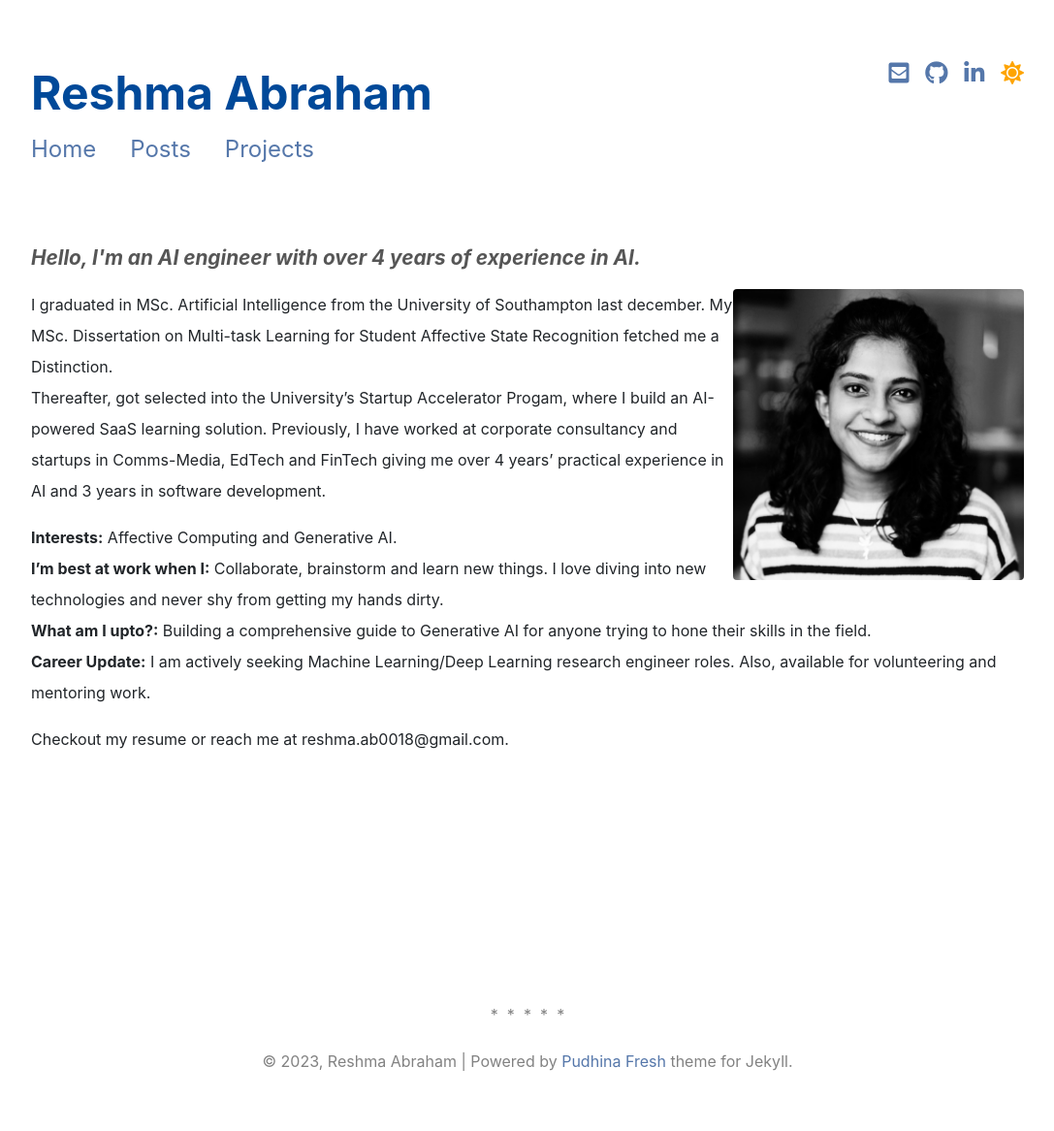
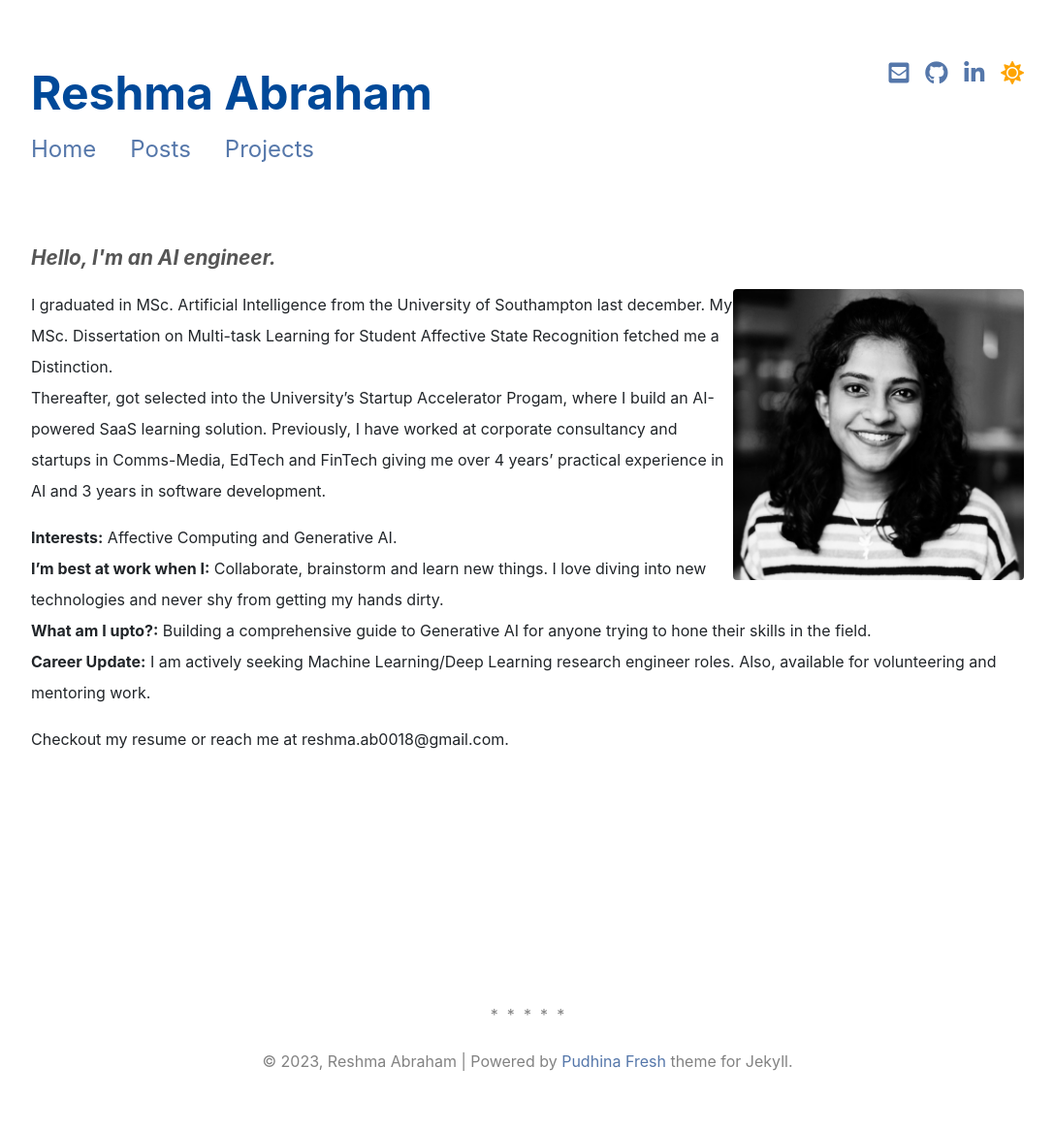
Before and after one commit to Resh-97/Pockets-Of-Reflection, a Jekyll site: the page built from index.md, in a window 1280 px wide. Shown: the whole page at 97% size, without its empty margins (96-1183 px from the left). Built offline with Jekyll 4.4.1, drawn with Linux system fonts in a browser that asks for light colours; nearby versions of some CDN libraries; a style sheet for code colours, icons or effects is not loaded.

Commit message:
Update index.md

```diff
--- a/index.md
+++ b/index.md
@@ -7,7 +7,7 @@ description: Personal websites.
 sitemap:
   priority: 1.0
 ---
-<p class="describe-text">Hello, I'm an AI engineer with over 4 years of experience in AI.</p>
+<p class="describe-text">Hello, I'm an AI engineer.</p>
 <img align="right" width="300" height="300" src="https://resh-97.github.io/Pockets-Of-Reflection//assets/img/Claimer.jpg">
 I graduated in MSc. Artificial Intelligence from the University of Southampton last december. My MSc. Dissertation on Multi-task Learning for Student Affective State Recognition fetched me a Distinction. <br/>
 Thereafter, got selected into the University's Startup Accelerator Progam, where I build an AI-powered SaaS learning solution. Previously, I have worked at corporate consultancy and startups in Comms-Media, EdTech and FinTech giving me over 4 years’ practical experience in AI and 3 years in software development. <br/>
```
